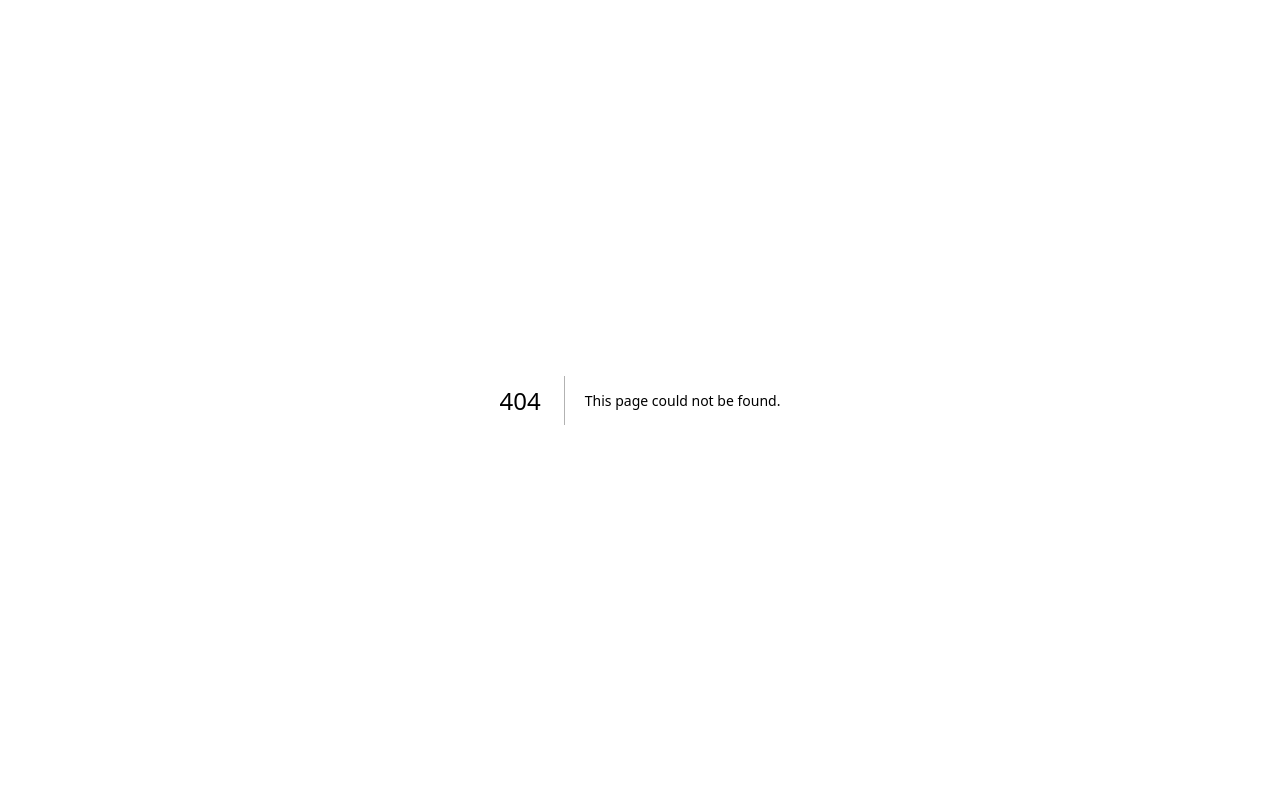
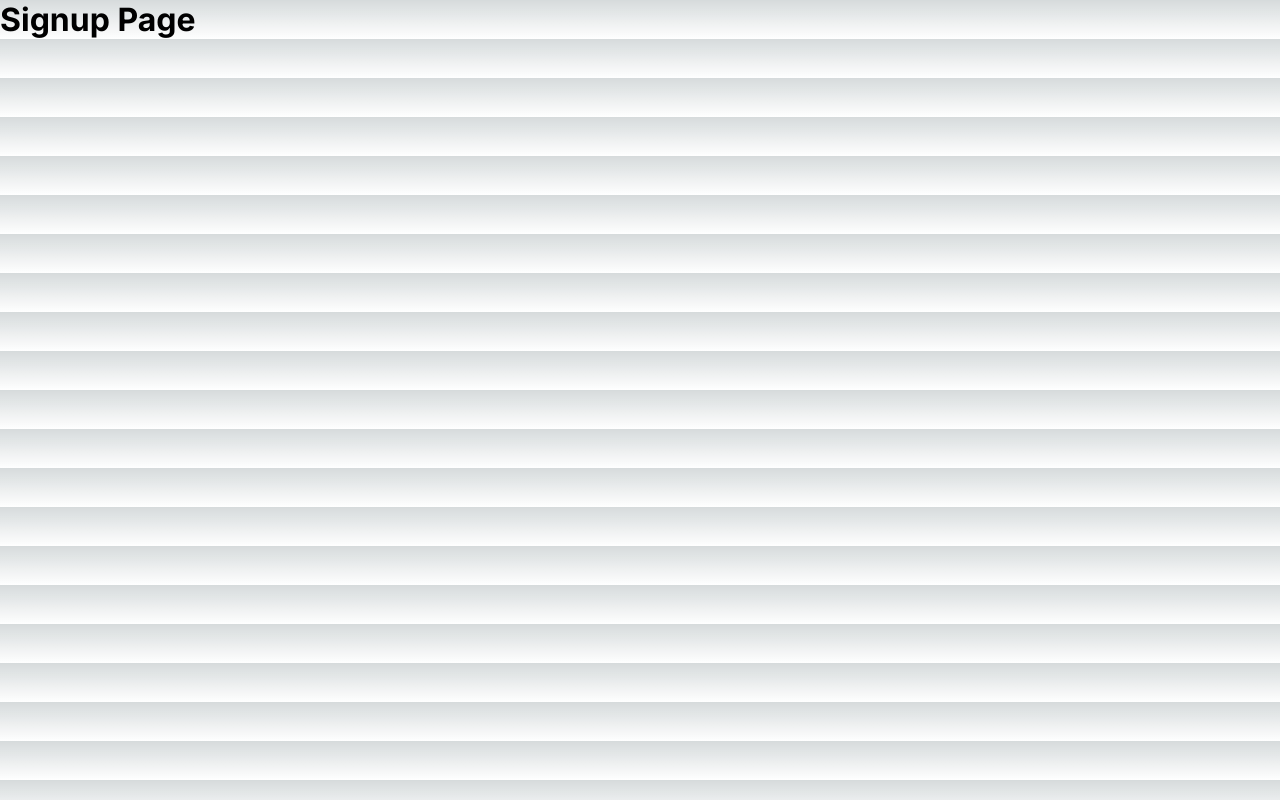
Before and after one commit to Brendafrenjo/auth-system, a Next.js app: page /signup in a window 1280 px wide. Before the commit this address had no page. Built offline with nearby package versions, Linux system fonts and the light colour scheme.

Commit message:
Crated SignUp Page and Updated LogInPage

```diff
--- a/src/app/login/page.jsx
+++ /dev/null
@@ -1,5 +0,0 @@
-export default const LogInPage = () => {
-  return (
-    <div>Log In  Page</div>
-  )
-}
--- /dev/null
+++ b/src/app/signup/page.js
@@ -0,0 +1,9 @@
+const SignUpPage = () => {
+  return (
+    <div>
+      <h1>Signup Page</h1>
+    </div>
+  );
+};
+
+export default SignUpPage;
```
Also changed, not shown: src/app/login/page.js (added, +7 -0 lines).
